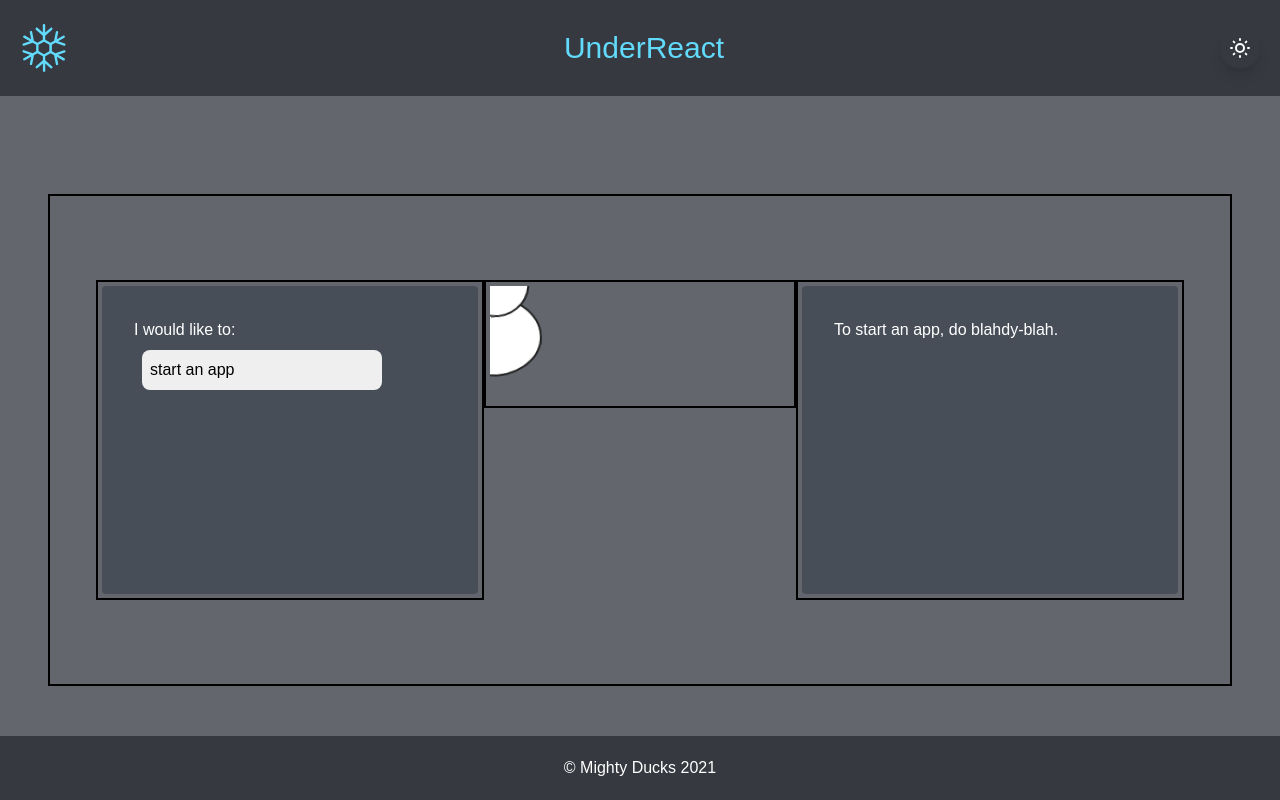
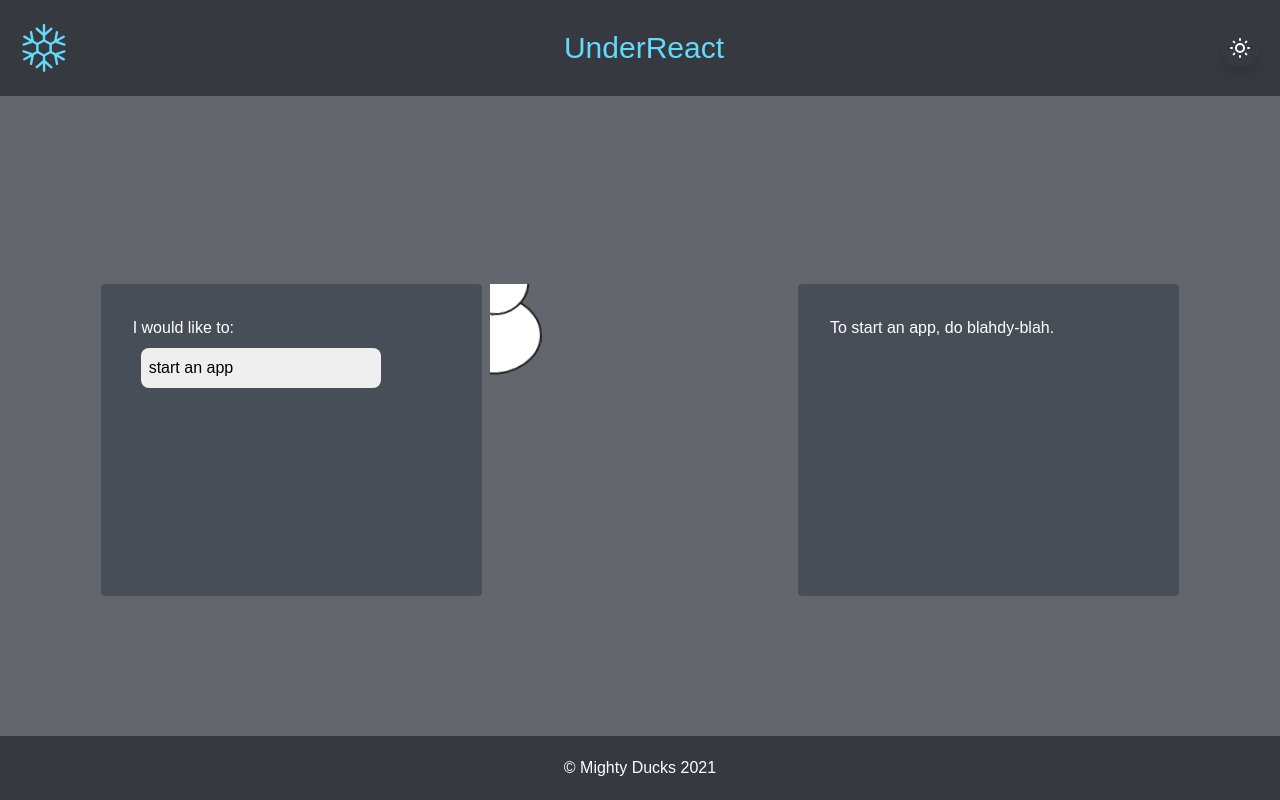
Before and after one commit to Holberton-Webstack-Portfolio-Project/UnderReact, a React (Create React App) app: page / in a window 1280 px wide. Built offline with nearby package versions, Linux system fonts and the light colour scheme.

Commit message:
[DEV] Remove page content borders used for test styling

```diff
--- a/src/components/Body.js
+++ b/src/components/Body.js
@@ -3,7 +3,7 @@
 
 export default function Body() {
   return (
-  <div class="container px-5 py-24 mt-20 mx-auto border-black border-2">
+  <div class="container px-5 py-24 mt-20 mx-auto">
       <DropdownWidget />
   </div>
   )
--- a/src/components/ContentPane.js
+++ b/src/components/ContentPane.js
@@ -10,7 +10,7 @@
   render() {
 
     return (
-      <div class="p-1 mb-4 lg:w-1/3 lg:mb-0 border-black border-2">
+      <div class="p-1 mb-4 lg:w-1/3 lg:mb-0">
         <div class="h-full bg-gray-800 bg-opacity-40 p-8 rounded">
           <p className="dark:text-white">{this.props.content}</p>
         </div>
--- a/src/components/DropdownWidget.js
+++ b/src/components/DropdownWidget.js
@@ -74,7 +74,7 @@
     return (
       <div class="flex flex-wrap justify-center -m-3">
 
-        <div class="p-1 mb-6 lg:w-1/3 lg:mb-0 border-black border-2 h-80">
+        <div class="p-1 mb-6 lg:w-1/3 lg:mb-0 h-80">
           <div class="h-full bg-gray-800 bg-opacity-40 p-8 rounded">
             <h3 className="dark:text-white">I would like to:</h3>
             <form>
--- a/src/components/Melty.js
+++ b/src/components/Melty.js
@@ -4,7 +4,7 @@
 
 export default function Melty (props) {
     return (
-        <div class="p-1 mb-4 w-auto lg:mb-0 border-black border-2 flex items-center h-32 w-32">
+        <div class="p-1 mb-4 w-auto lg:mb-0 flex items-center h-32 w-32">
           <MeltyIcon />
         </div>
     )
```
